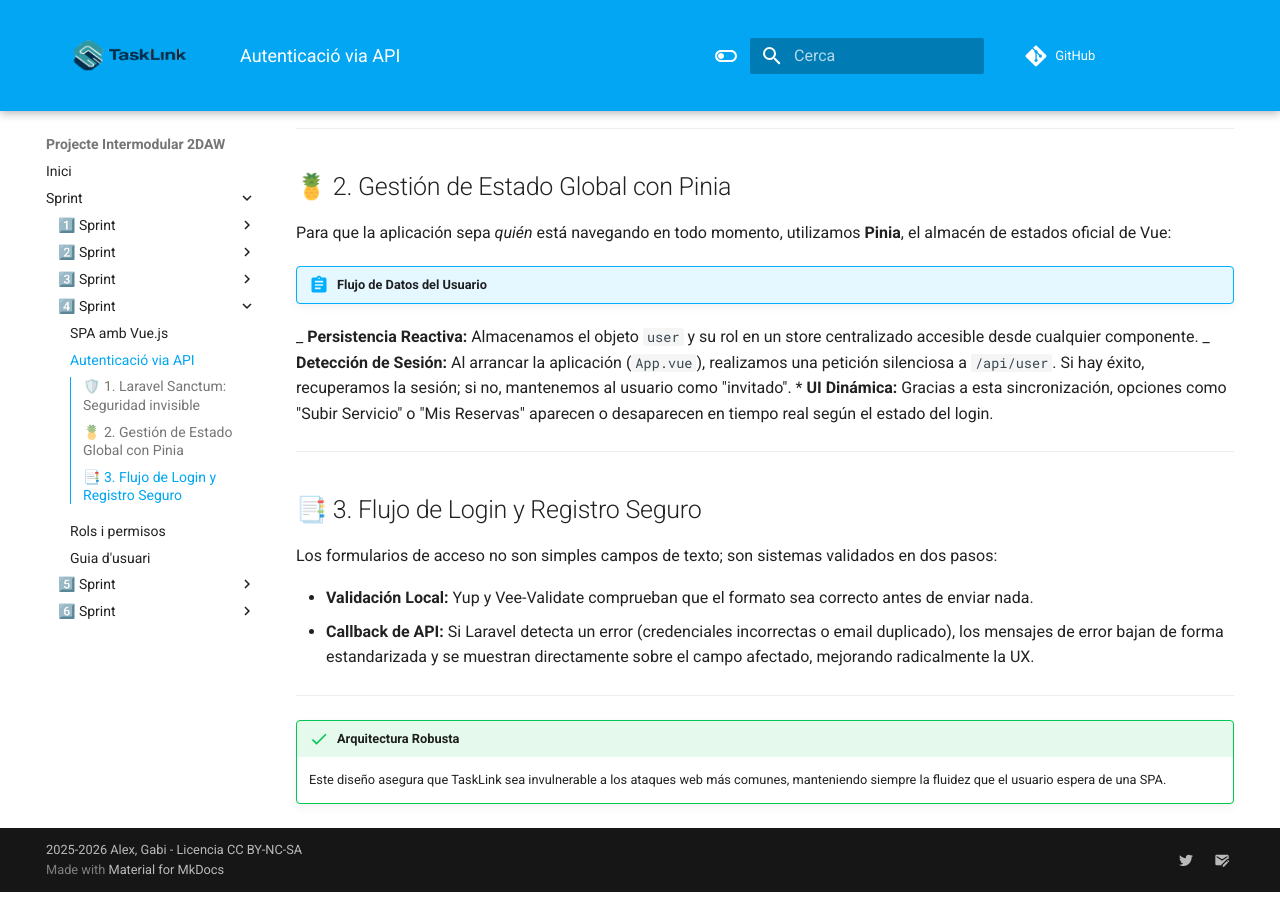
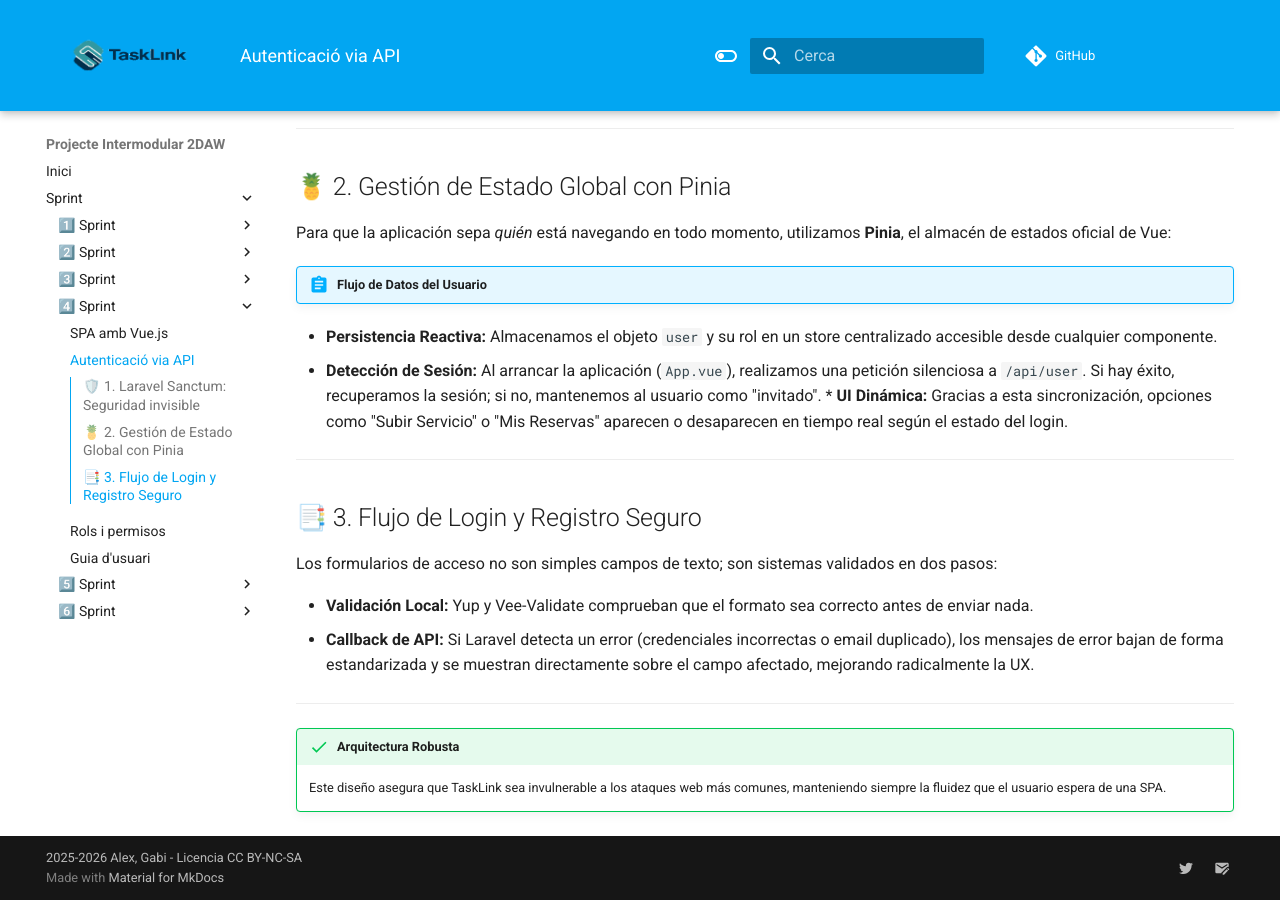
Before and after one commit to GabiVilaplana/PROYECTO_INTEGRADOR_LARAVEL, an MkDocs documentation site: the page built from docs/sprint4/autenticacio-api.md, in a window 1280 px wide and 900 px high, scrolled down 564 px. Built offline with MkDocs 1.6.1 and Material for MkDocs 9.7.7, drawn with Linux system fonts in a browser that asks for light colours.

```diff
--- a/docs/sprint4/autenticacio-api.md
+++ b/docs/sprint4/autenticacio-api.md
@@ -19,8 +19,8 @@ A diferencia de los tokens JWT tradicionales que pueden ser interceptados más f
 Para que la aplicación sepa _quién_ está navegando en todo momento, utilizamos **Pinia**, el almacén de estados oficial de Vue:
 
 !!! abstract "Flujo de Datos del Usuario"
-_ **Persistencia Reactiva:** Almacenamos el objeto `user` y su rol en un store centralizado accesible desde cualquier componente.
-_ **Detección de Sesión:** Al arrancar la aplicación (`App.vue`), realizamos una petición silenciosa a `/api/user`. Si hay éxito, recuperamos la sesión; si no, mantenemos al usuario como "invitado". \* **UI Dinámica:** Gracias a esta sincronización, opciones como "Subir Servicio" o "Mis Reservas" aparecen o desaparecen en tiempo real según el estado del login.
+- **Persistencia Reactiva:** Almacenamos el objeto `user` y su rol en un store centralizado accesible desde cualquier componente.
+- **Detección de Sesión:** Al arrancar la aplicación (`App.vue`), realizamos una petición silenciosa a `/api/user`. Si hay éxito, recuperamos la sesión; si no, mantenemos al usuario como "invitado". \* **UI Dinámica:** Gracias a esta sincronización, opciones como "Subir Servicio" o "Mis Reservas" aparecen o desaparecen en tiempo real según el estado del login.
 
 ---
 
```
Also changed, not shown: docs/sprint4/vue.md (+2 -2 lines).
